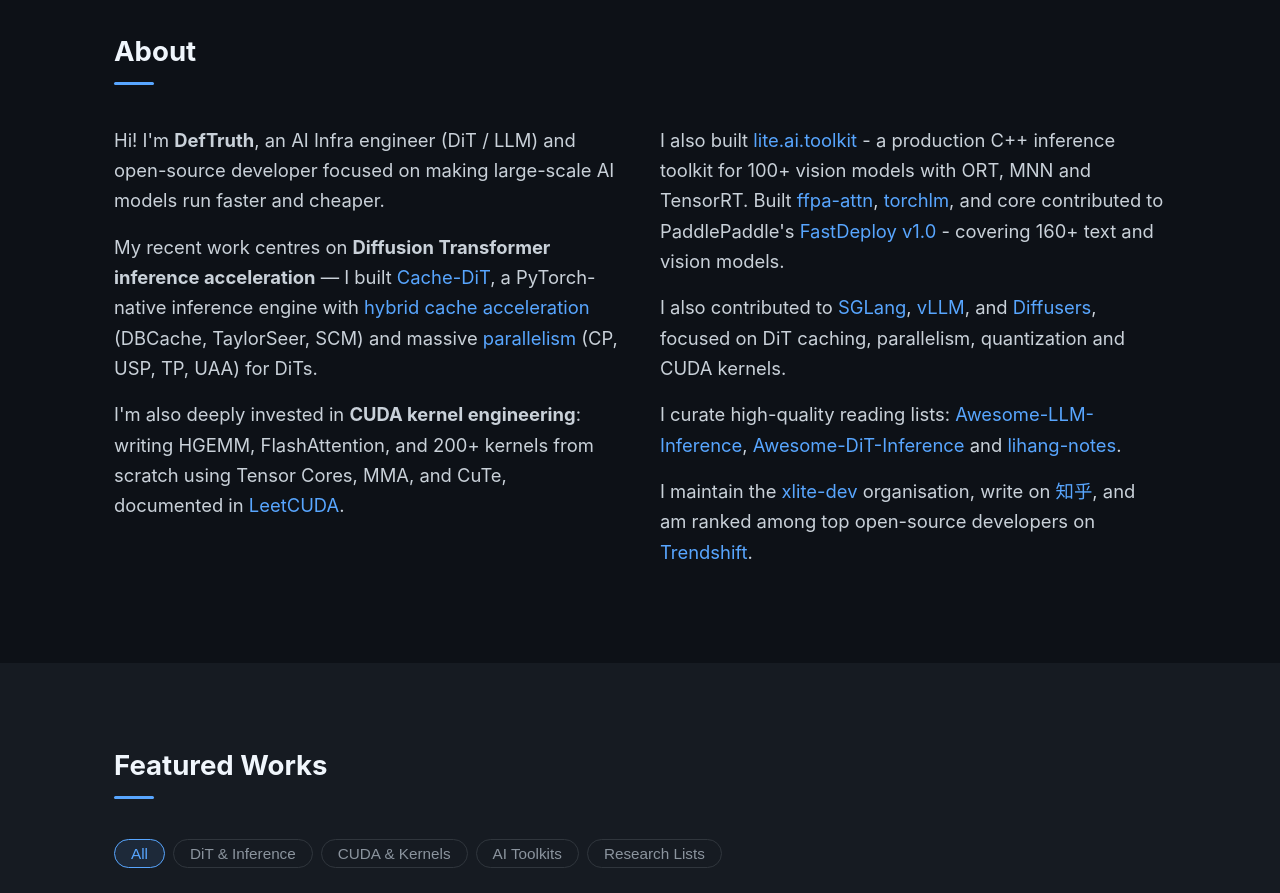
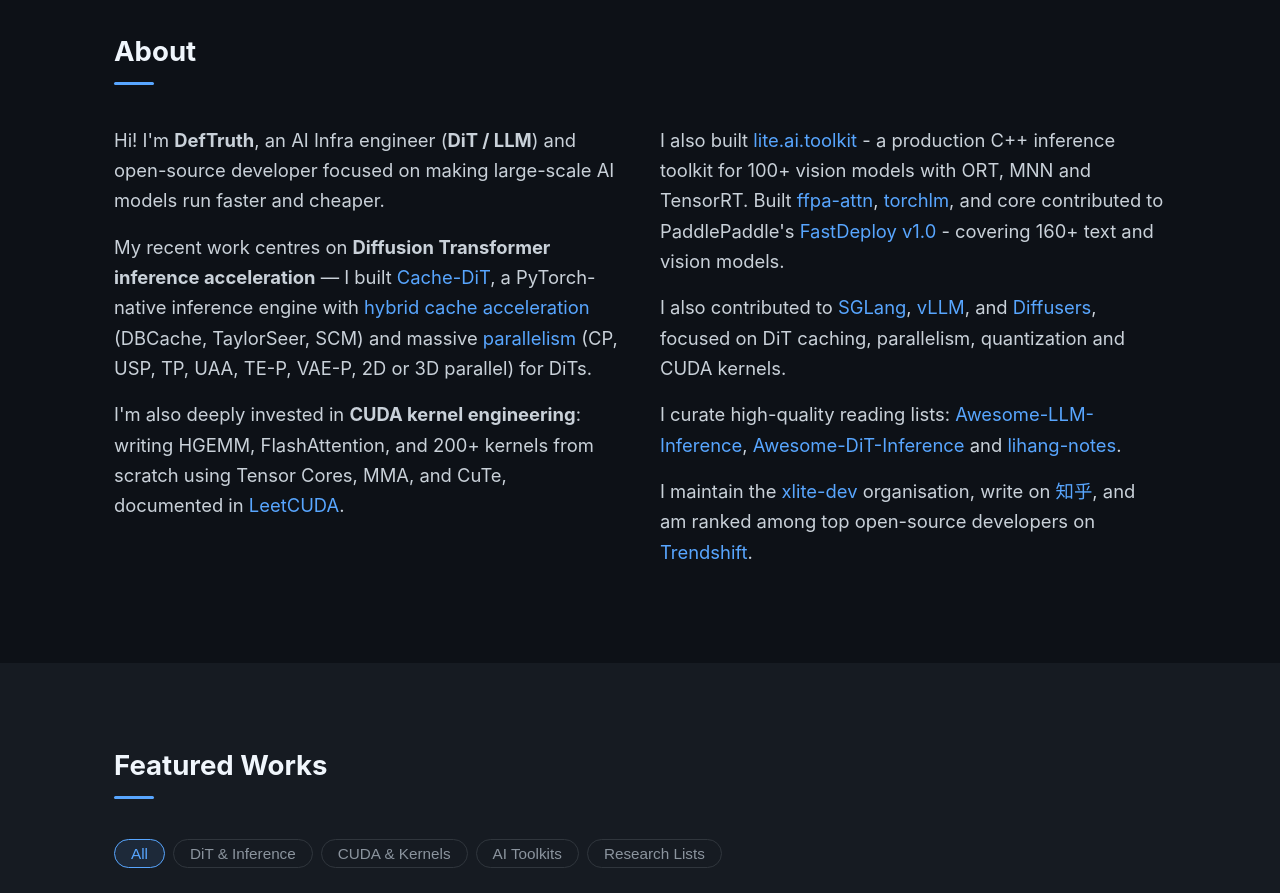
Before and after one commit to DefTruth/DefTruth.github.io, a plain HTML site: page index.html in a window 1280 px wide. Shown: the part 1160-2053 px from the top of the page. Drawn offline with Linux system fonts and the light colour scheme.

Commit message:
Update index.html

```diff
--- a/index.html
+++ b/index.html
@@ -85,13 +85,13 @@
     <h2 class="section-title">About</h2>
     <div class="two-col">
       <div>
-        <p>Hi! I'm <strong>DefTruth</strong>, an AI Infra engineer (DiT / LLM) and open-source developer
+        <p>Hi! I'm <strong>DefTruth</strong>, an AI Infra engineer (<strong>DiT / LLM</strong>) and open-source developer
            focused on making large-scale AI models run faster and cheaper.</p>
         <p>My recent work centres on <strong>Diffusion Transformer inference
            acceleration</strong> — I built
            <a href="https://github.com/vipshop/cache-dit" target="_blank" rel="noopener">Cache-DiT</a>,
            a PyTorch-native inference engine with <a href="https://cache-dit.readthedocs.io/en/latest/user_guide/CACHE_API/" target="_blank" rel="noopener">hybrid cache acceleration</a> (DBCache, TaylorSeer, SCM)
-           and massive <a href="https://cache-dit.readthedocs.io/en/latest/user_guide/CONTEXT_PARALLEL/" target="_blank" rel="noopener">parallelism</a> (CP, USP, TP, UAA) for DiTs.</p>
+           and massive <a href="https://cache-dit.readthedocs.io/en/latest/user_guide/CONTEXT_PARALLEL/" target="_blank" rel="noopener">parallelism</a> (CP, USP, TP, UAA, TE-P, VAE-P, 2D or 3D parallel) for DiTs.</p>
         <p>I'm also deeply invested in <strong>CUDA kernel engineering</strong>: writing HGEMM,
            FlashAttention, and 200+ kernels from scratch using Tensor Cores, MMA,
            and CuTe, documented in
```
